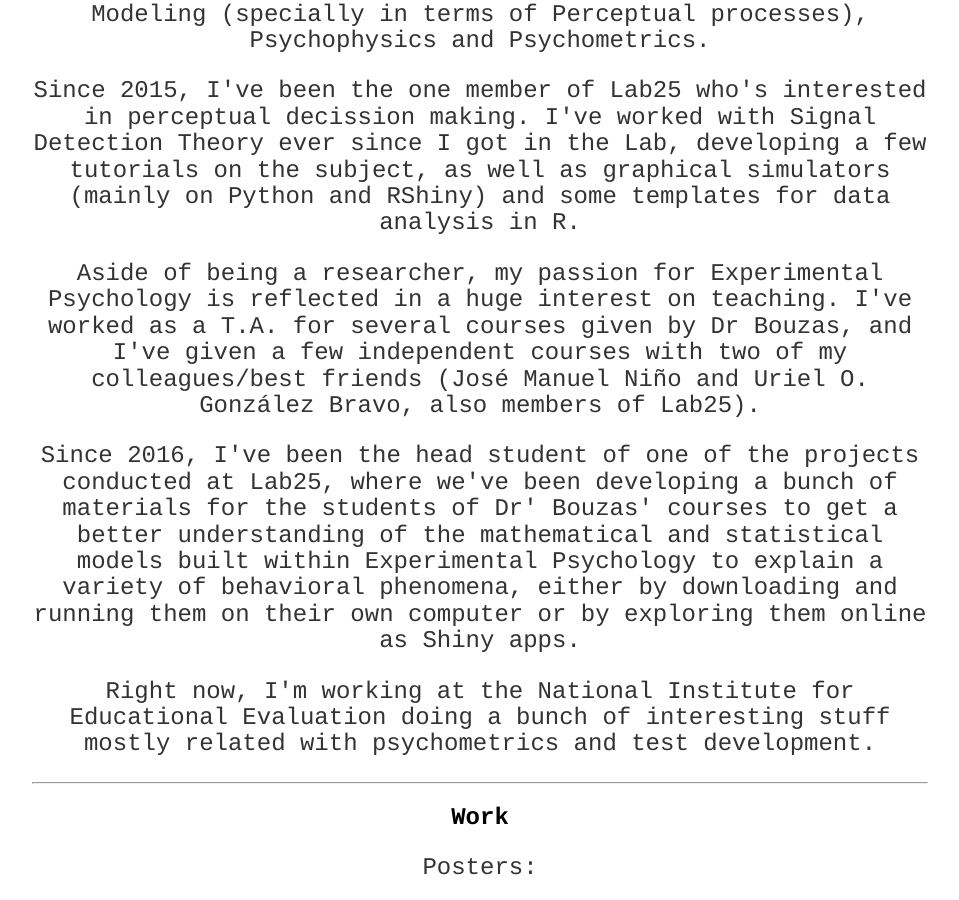
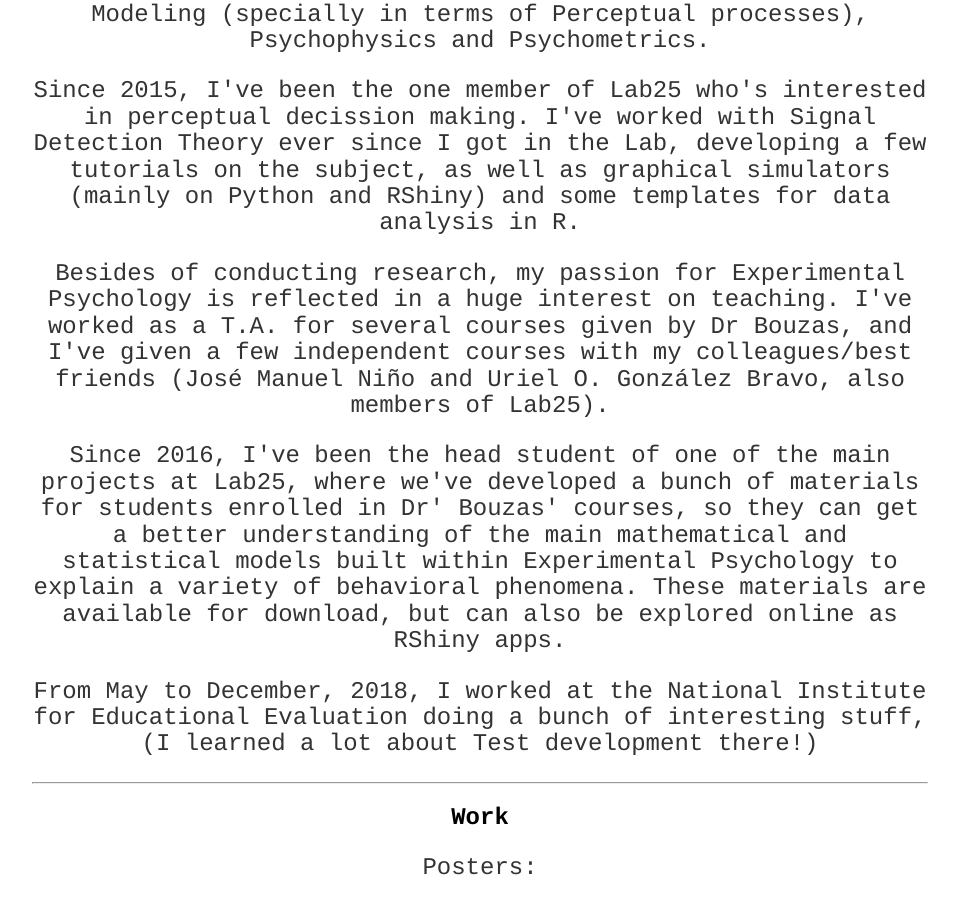
Before and after one commit to BouzasLab25/bouzaslab25.github.io, a Jekyll site: the page built from people/felisa.html, in a window 1280 px wide and 900 px high, scrolled down 1120 px. Shown: the whole window, without its empty margins (160-1119 px from the left). Built offline with Jekyll 4.4.1, drawn with Linux system fonts in a browser that asks for light colours.

Commit message:
Update felisa.html

```diff
--- a/people/felisa.html
+++ b/people/felisa.html
@@ -32,11 +32,11 @@ title: Lab25 Felisa
 
 <p>Since 2015, I've been the one member of Lab25 who's interested in perceptual decission making. I've worked with Signal Detection Theory ever since I got in the Lab, developing a few tutorials on the subject, as well as graphical simulators (mainly on Python and RShiny) and some templates for data analysis in R.</p>
 
-<p>Aside of being a researcher, my passion for Experimental Psychology is reflected in a huge interest on teaching. I've worked as a T.A. for several courses given by Dr Bouzas, and I've given a few independent courses with two of my colleagues/best friends (José Manuel Niño and Uriel O. González Bravo, also members of Lab25).</p>
+<p>Besides of conducting research, my passion for Experimental Psychology is reflected in a huge interest on teaching. I've worked as a T.A. for several courses given by Dr Bouzas, and I've given a few independent courses with my colleagues/best friends (José Manuel Niño and Uriel O. González Bravo, also members of Lab25).</p>
 
-<p>Since 2016, I've been the head student of one of the projects conducted at Lab25, where we've been developing a bunch of materials for the students of Dr' Bouzas' courses to get a better understanding of the mathematical and statistical models built within Experimental Psychology to explain a variety of behavioral phenomena, either by downloading and running them on their own computer or by exploring them online as Shiny apps.</p>
+<p>Since 2016, I've been the head student of one of the main projects at Lab25, where we've developed a bunch of materials for students enrolled in Dr' Bouzas' courses,  so they can get a better understanding of the main mathematical and statistical models built within Experimental Psychology to explain a variety of behavioral phenomena. These materials are available for download, but can also be explored online as RShiny apps.</p>
 
-<p>Right now, I'm working at the National Institute for Educational Evaluation doing a bunch of interesting stuff mostly related with psychometrics and test development.</p>
+<p>From May to December, 2018, I worked at the National Institute for Educational Evaluation doing a bunch of interesting stuff, (I learned a lot about Test development there!)</p>
 
 <hr>
  <h2>Work</h2>
```
